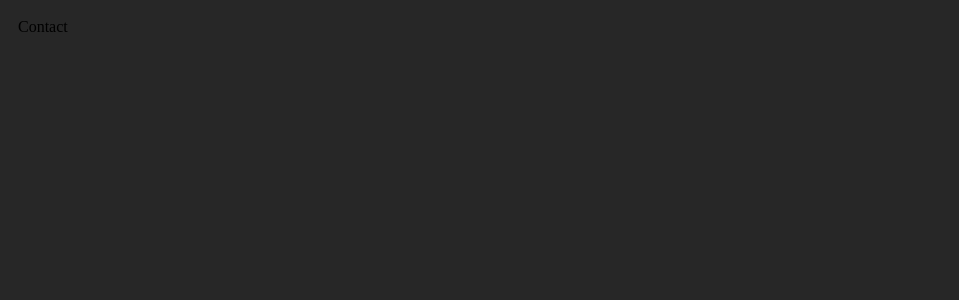
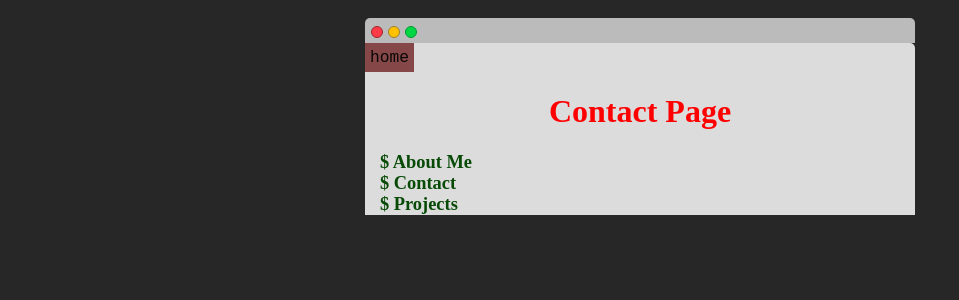
Before and after one commit to VaibhavBaheti28/Portfolio, a Next.js app: page /contact in a window 1280 px wide. Shown: the top 300 px of the page, without its empty margins (0-959 px from the left). Built offline with nearby package versions, Linux system fonts and the light colour scheme.

Commit message:
home tab crteated

```diff
--- a/pages/contact.tsx
+++ b/pages/contact.tsx
@@ -1,7 +1,51 @@
-import React, { useContext } from "react";
 
+import React, { useState, useContext } from "react";
+import { links as Links, nav_ul, nav, centre, span, left } from "../src/screens/homepage/styles";
+
+import { useRouter } from "next/router";
+import { myContext } from "@/src/modules/App-context";
+import HomePage from "@/src/screens/homepage";
+import Terminal from "@/src/modules/terminal";
+import { Header } from "@/src/modules/Components/header";
 const Contact = () => {
-    return <div>Contact</div>;
+
+  const {tabs} =useContext(myContext);
+  const router = useRouter();
+  const onClickTab = (val: string) => {
+    console.log(val);
+    //setTabHandler(val);
+    tabs.push(val);
+    router.push(`/${val}`);
+  };
+  return (
+    <Terminal>
+      <Links>
+        <Header />
+        <div className={centre}>
+          <h1 style={{ color: "red" }}>Contact Page</h1>
+        </div>
+          <div className={nav}>
+            <div className={nav_ul}>
+              <div className={`${left}`}>
+                <div onClick={() => onClickTab("about")}>
+                  <span className={`${span}`}>$ About Me</span>
+                </div>
+              </div>
+              <div className={`${left}`}>
+                <div onClick={() => onClickTab("contact")}>
+                  <span className={`${span}`}>$ Contact</span>
+                </div>
+              </div>
+              <div className={`${left}`}>
+                <div onClick={() => onClickTab("projects")}>
+                  <span className={`${span}`}>$ Projects</span>
+                </div>
+              </div>
+            </div>
+          </div>
+
+      </Links>
+    </Terminal>
+  );
 };
-
 export default Contact;
--- a/src/modules/App-context.tsx
+++ b/src/modules/App-context.tsx
@@ -1,9 +1,9 @@
 import {createContext } from "react";
 
-export const myContext = createContext({tabs:["Home"], selectedTab:0});
+export const myContext = createContext({tabs:["home"], selectedTab:0});
 
 const MyContextProvider = ({ children }: any) => {
-  const tabs=["Home"];
+  const tabs=["home"];
   let selectedTab=0;
   return (
     <myContext.Provider
--- a/src/modules/Components/header.tsx
+++ b/src/modules/Components/header.tsx
@@ -1,15 +1,21 @@
 import { useContext, useEffect } from "react";
 import { myContext } from "../App-context";
 import { centre, centrehead, header } from "@/src/screens/homepage/styles";
+import { useRouter } from "next/router";
 
 export const Header = () => {
-  let { tabs, selectedTab } = useContext(myContext);
-  const chooseTab=(val :number)=>{
+  let { tabs, selectedTab} = useContext(myContext);
+  const router = useRouter();
+  const chooseTab=(val :number, tab:string)=>{
     selectedTab=val;
     console.log(tabs,selectedTab)
+    if(tab==="home")
+      router.push("/")
+    else
+      router.push(`/${tab}`)
   }
   useEffect(()=>{
-    return
+    console.log(100)
   },[selectedTab])
 
   return (
@@ -18,9 +24,9 @@ export const Header = () => {
         console.log(idx,selectedTab)
         return(
         (idx===selectedTab)?
-          <div key={tab} className={centrehead} style={{padding:5}} onClick={()=>chooseTab(idx)}><p> {tab} </p></div>
+          <div key={tab} className={centrehead} style={{padding:5}} onClick={()=>chooseTab(idx,tab)}><p> {tab} </p></div>
         :
-          <div key={tab} className={centre} style={{padding:5}} onClick={()=>chooseTab(idx)}><p> {tab} </p></div>
+          <div key={tab} className={centre} style={{padding:5}} onClick={()=>chooseTab(idx,tab)}><p> {tab} </p></div>
       )})}
     </div>
   );
```
Also changed, not shown: pages/projects.tsx (+49 -5 lines).
